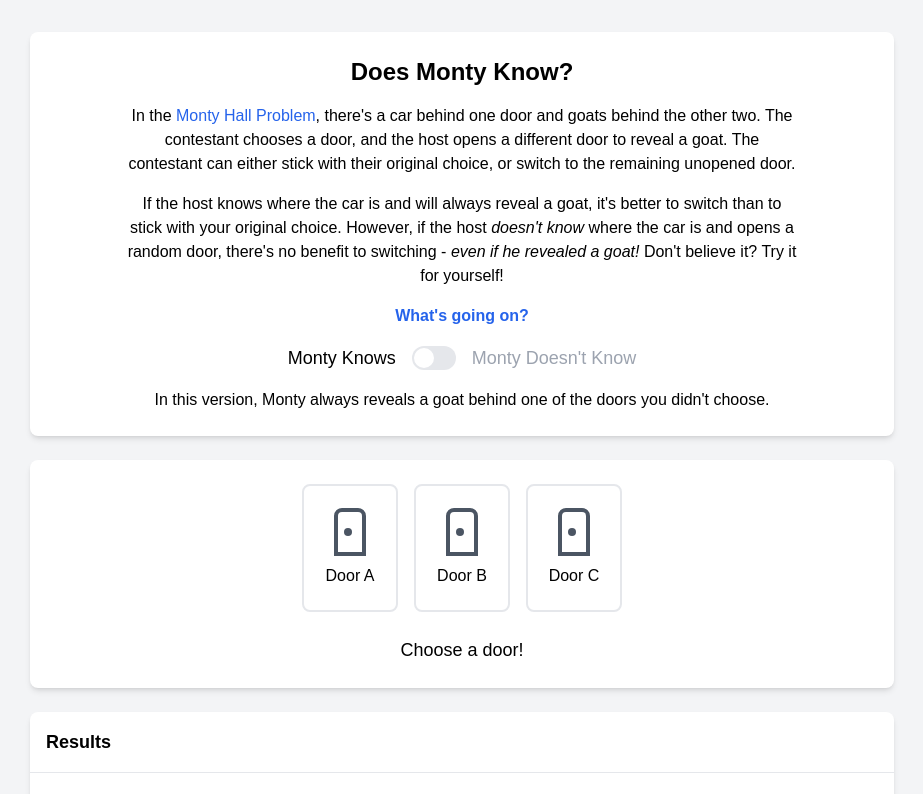
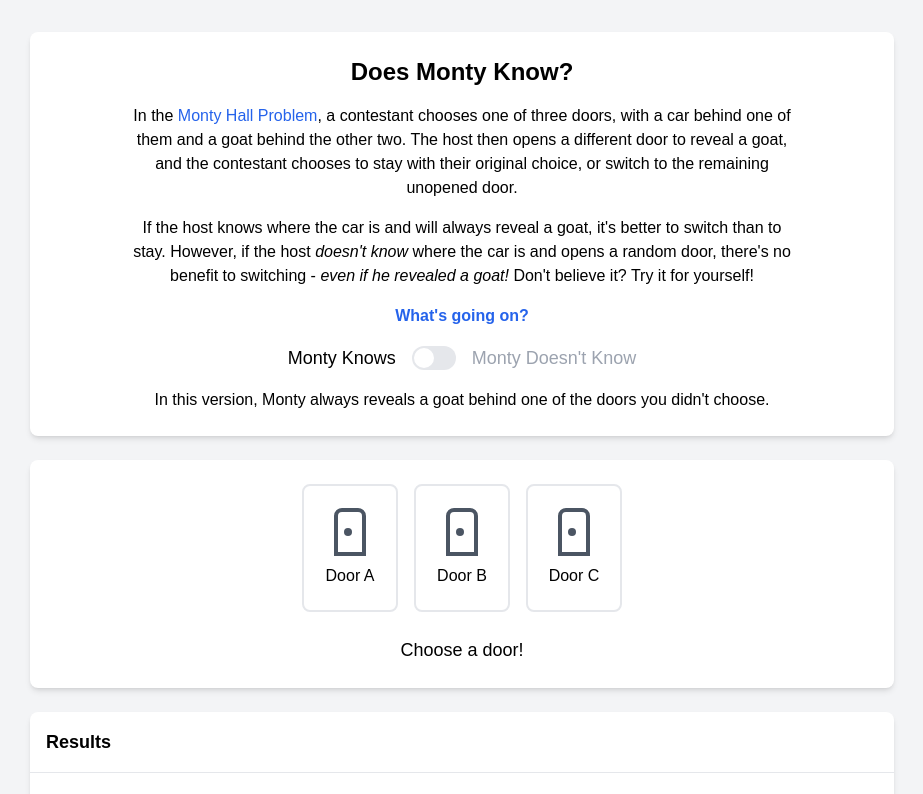
Before and after one commit to bbctol/does-monty-know, a Next.js app: page / in a window 1280 px wide. Shown: the top 794 px of the page, without its empty margins (178-1101 px from the left). Built offline with nearby package versions, Linux system fonts and the light colour scheme.

Commit message:
Update index.js
shortened blurb

```diff
--- a/pages/index.js
+++ b/pages/index.js
@@ -257,12 +257,12 @@ const MontyHallSimulator = () => {
 
             <div className="text-center max-w-2xl space-y-4">
               <p>
-                In the <a href="https://en.wikipedia.org/wiki/Monty_Hall_problem" target="_blank" rel="noopener" className="text-blue-600 hover:underline">Monty Hall Problem</a>, there's a
-                car behind one door and goats behind the other two. The contestant chooses a door, and the host opens a different door to reveal a goat. The
-                contestant can either stick with their original choice, or switch to the remaining unopened door.
+                In the <a href="https://en.wikipedia.org/wiki/Monty_Hall_problem" target="_blank" rel="noopener" className="text-blue-600 hover:underline">Monty Hall Problem</a>, a
+                contestant chooses one of three doors, with a car behind one of them and a goat behind the other two. The host then opens a different door to reveal a goat, and the
+                contestant chooses to stay with their original choice, or switch to the remaining unopened door.
               </p>
               <p>
-                If the host knows where the car is and will always reveal a goat, it's better to switch than to stick with your original choice. However, if
+                If the host knows where the car is and will always reveal a goat, it's better to switch than to stay. However, if
                 the host <em>doesn't know</em> where the car is and opens a random door, there's no benefit to switching - <em>even if he revealed a goat!</em> Don't
                 believe it? Try it for yourself!
               </p>
```
